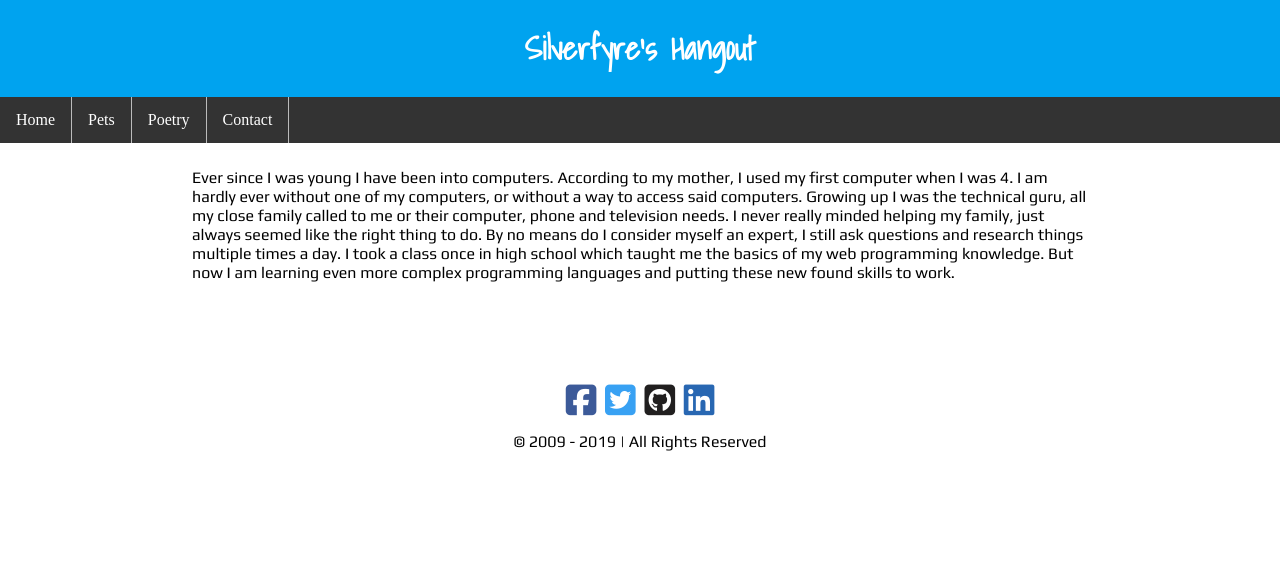
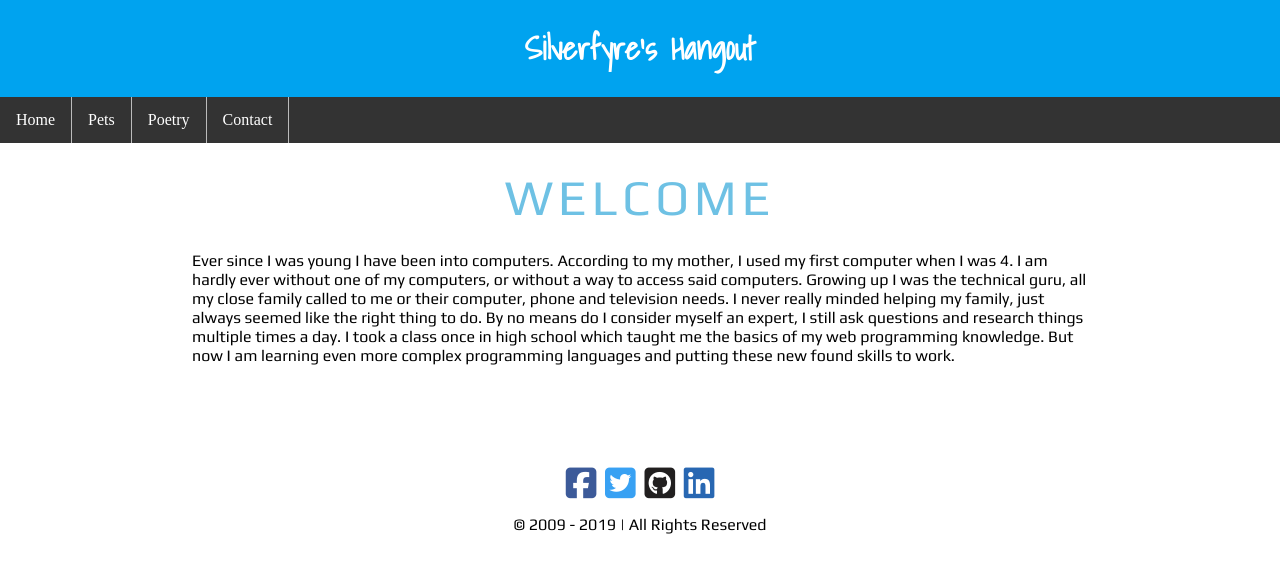
Before and after one commit to iSilverfyre/isilverfyre.github.io, a Jekyll site: the page built from index.html, in a window 1280 px wide. Shown: the top 573 px of the page. Built offline with Jekyll 4.4.1, drawn with Linux system fonts in a browser that asks for light colours; nearby versions of some CDN libraries.

Commit message:
Update default.html

```diff
--- a/_layouts/default.html
+++ b/_layouts/default.html
@@ -23,7 +23,7 @@
 		<!--  ^ DO NOT ALTER HEADER AREA! ^ -->
 
 		<div id="site-body">
-			<div id="page-header">{{ header }}</div>
+			<div id="page-header">{{ page.title }}</div>
 			{{ content }}
 		</div>
 
```
Also changed, not shown: other parts of _layouts/default.html (+1 -1 lines).
